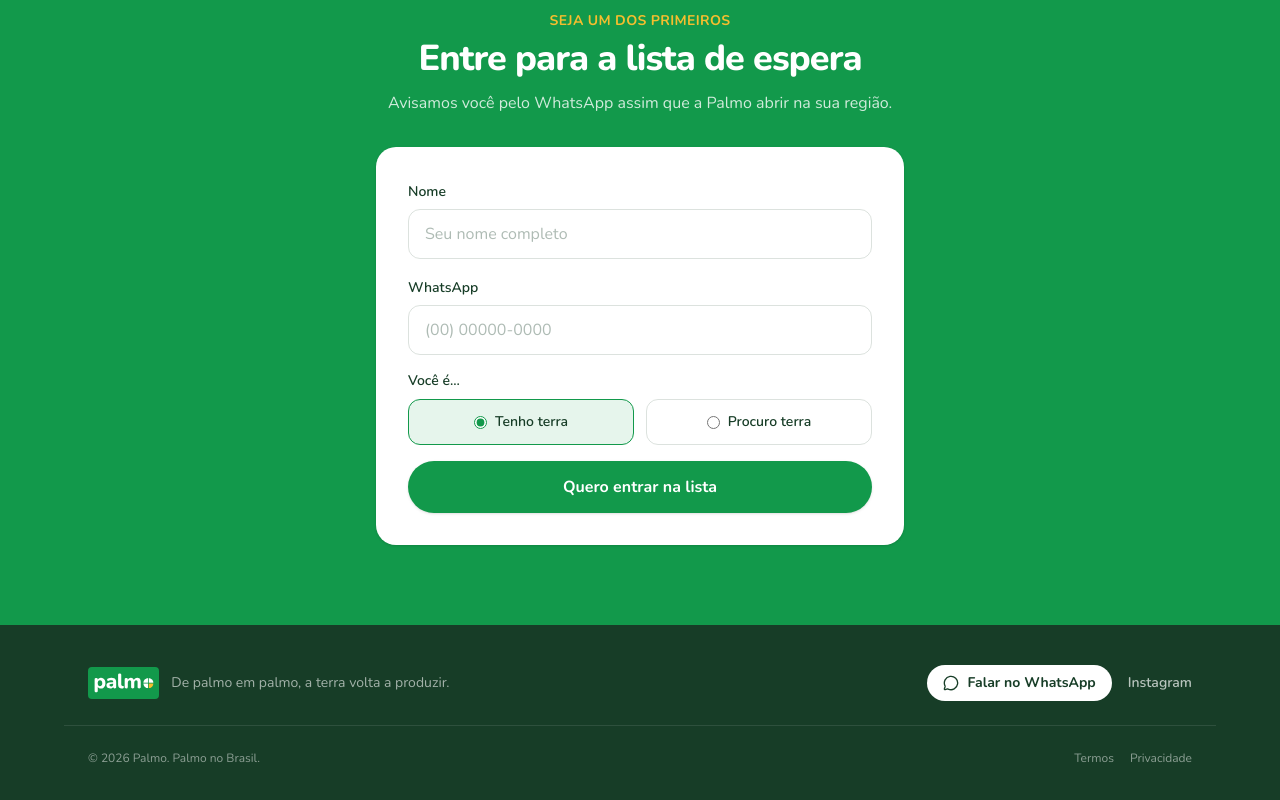
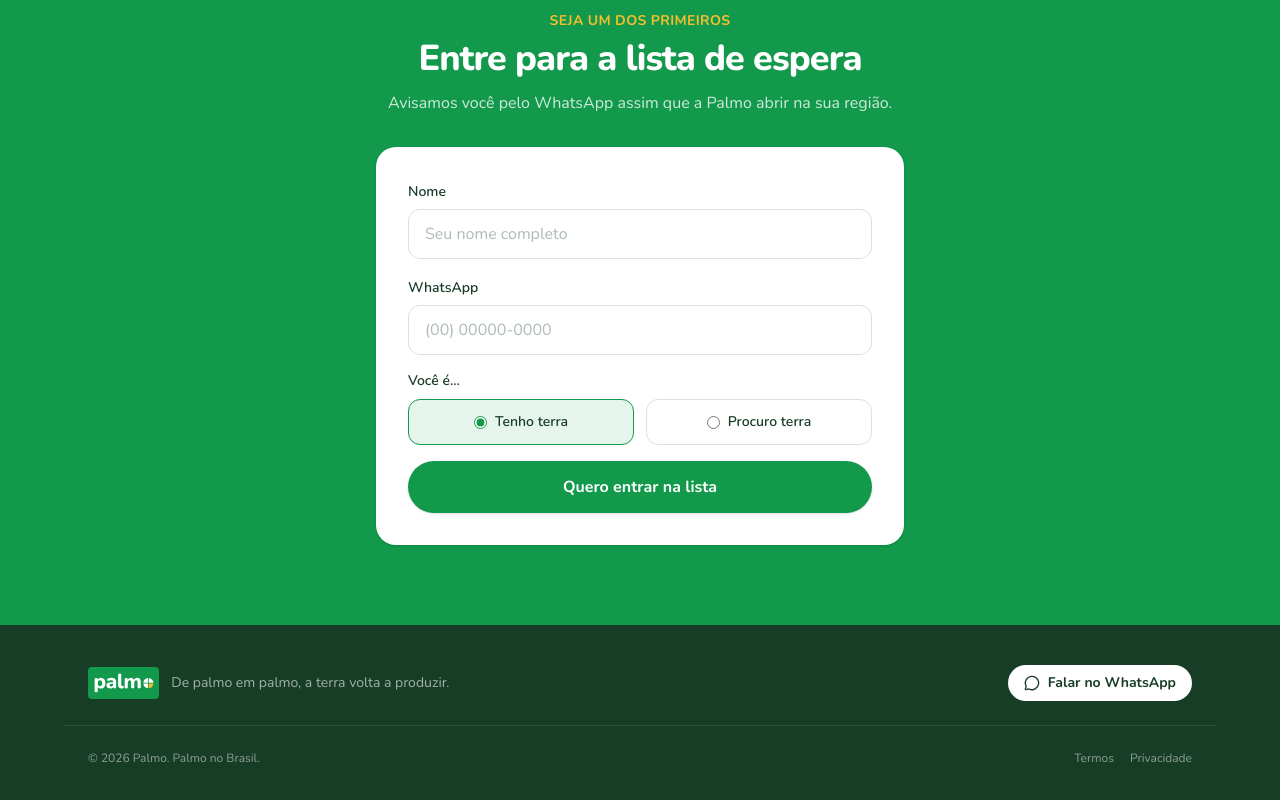
Before and after one commit to cacoandrade455/palmo-landing, a Next.js app: page / in a window 1280 px wide. Shown: the part 1992-2792 px from the top of the page. Built offline with nearby package versions, Linux system fonts and the light colour scheme.

Commit message:
connect WhatsApp, hide Instagram for now

```diff
--- a/components/Footer.tsx
+++ b/components/Footer.tsx
@@ -3,7 +3,7 @@
 import Image from "next/image";
 import { MessageCircle } from "lucide-react";
 import { useLanguage } from "@/lib/language-context";
-import { whatsappLink, siteConfig } from "@/lib/site-config";
+import { whatsappLink } from "@/lib/site-config";
 
 export function Footer() {
   const { t } = useLanguage();
@@ -34,14 +34,6 @@
             <MessageCircle className="h-4 w-4" aria-hidden="true" />
             {t.footer.whatsapp}
           </a>
-          <a
-            href={siteConfig.instagramUrl}
-            target="_blank"
-            rel="noopener noreferrer"
-            className="text-sm font-semibold text-white/70 transition-colors hover:text-white"
-          >
-            {t.footer.instagram}
-          </a>
         </div>
       </div>
 
--- a/lib/site-config.ts
+++ b/lib/site-config.ts
@@ -1,16 +1,20 @@
 /**
- * Replace these three values before launching:
- * 1. whatsappNumber — Palmo's WhatsApp number, digits only, with country code.
- * 2. instagramUrl — Palmo's Instagram profile.
- * 3. The waitlist form backend — see app/actions.ts.
+ * Site-wide config values.
+ * - whatsappNumber: Palmo's WhatsApp number, digits only, with country code.
+ * - instagramUrl: not in use yet (Instagram link is hidden in the footer for now).
+ * - siteUrl: replace with the real domain once palmo.com.br is live.
  */
 export const siteConfig = {
-  whatsappNumber: "5500000000000", // TODO: replace with the real number
-  instagramUrl: "https://instagram.com/palmo", // TODO: replace with the real handle
+  whatsappNumber: "5561982626428",
+  instagramUrl: "", // Instagram off for now — link is hidden in the footer.
   siteUrl: "https://palmo.com.br", // TODO: replace with the real domain
 };
 
-export function whatsappLink(message?: string) {
+/** Default message pre-filled when someone opens WhatsApp from the site. */
+export const whatsappDefaultMessage =
+  "Olá! Vim pelo site da Palmo e quero saber mais.";
+
+export function whatsappLink(message: string = whatsappDefaultMessage) {
   const base = `https://wa.me/${siteConfig.whatsappNumber}`;
   return message ? `${base}?text=${encodeURIComponent(message)}` : base;
 }
```
